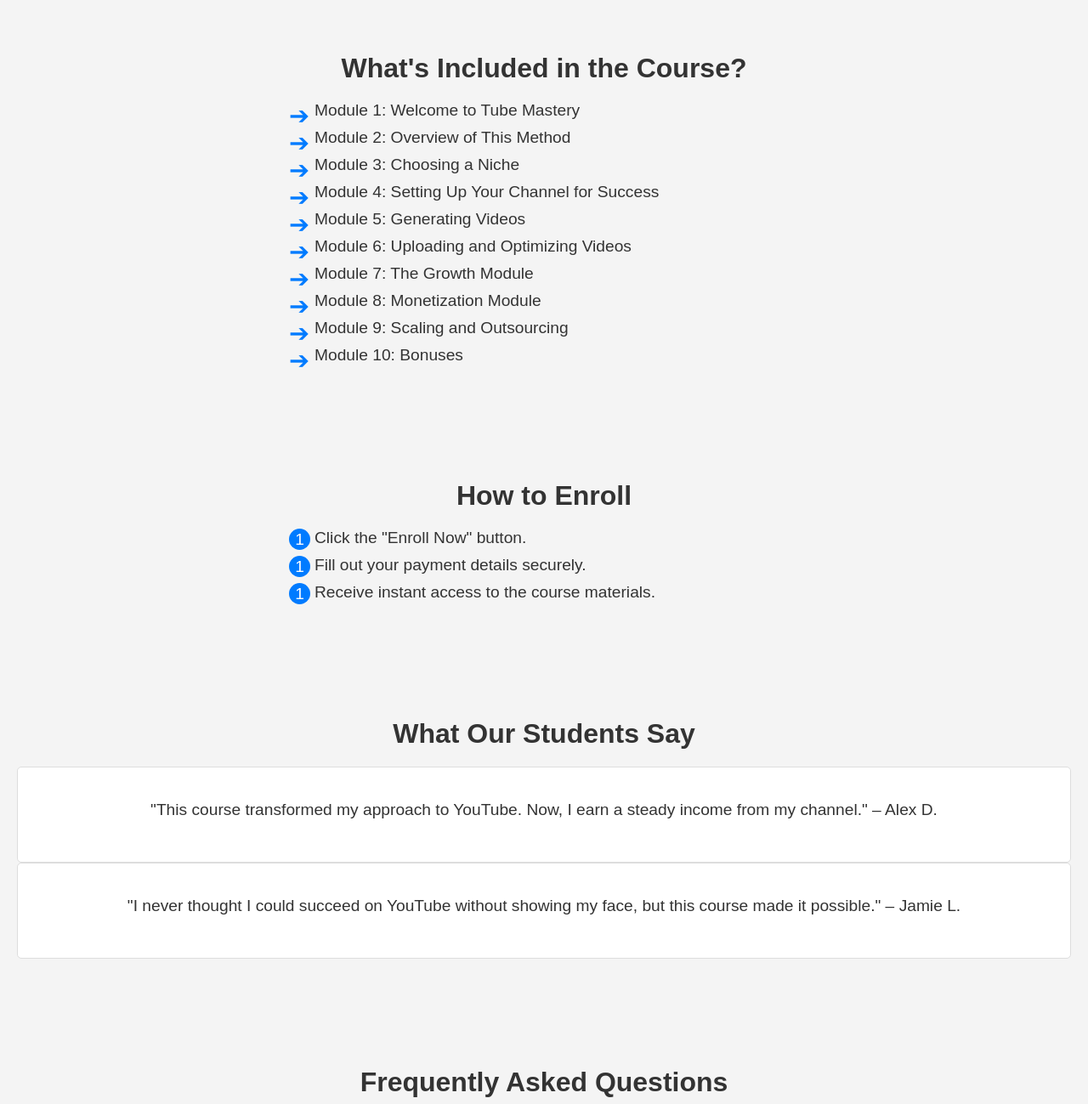
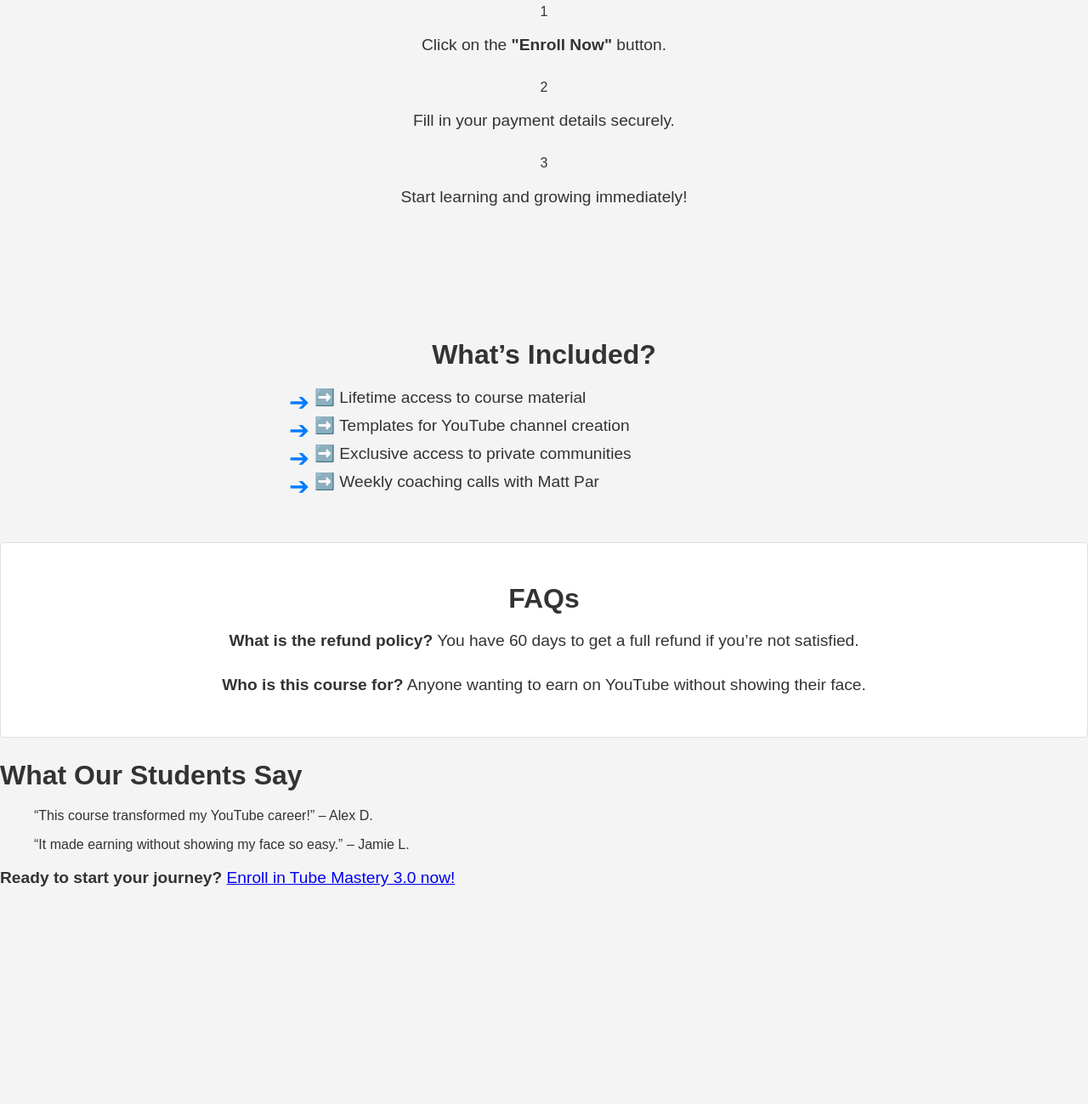
Before and after one commit to riteshgondhale/tube-mastery-landing-page, a plain HTML site: page index.html in a window 1280 px wide. Shown: the part 747-2046 px from the top of the page at 85% size. After the commit the page ends 1821 px from the top, so only its background shows below. Drawn offline with Linux system fonts and the light colour scheme; a script that the page names is missing.

Commit message:
Update index.html

```diff
--- a/index.html
+++ b/index.html
@@ -3,73 +3,68 @@
 <head>
   <meta charset="UTF-8">
   <meta name="viewport" content="width=device-width, initial-scale=1.0">
-    <title>Tube Mastery and Monetization 3.0</title>
+  <title>Tube Mastery and Monetization</title>
   <link rel="stylesheet" href="styles.css">
   <script src="script.js" defer></script>
 </head>
 <body>
+  <div class="container">
     <header>
       <h1>Unlock YouTube Success Without Showing Your Face</h1>
-        <p>Join 'Tube Mastery and Monetization 3.0' and start your journey to a profitable YouTube channel today.</p>
-        <a href="https://mattpar.com/tube-mastery-ds#aff=RiteshGondhale" class="cta-button">Enroll Now</a>
+      <p>Join <b>Tube Mastery and Monetization 3.0</b> and transform your YouTube journey today.</p>
+      <button id="enroll-btn" class="cta-btn">Enroll Now</button>
+      <p class="timer-text">Limited Time Offer Ends In: <span id="timer">15:00</span></p>
     </header>
-    <section class="timer">
-        <p>Limited Time Offer! Price increases in:</p>
-        <div id="countdown">15:00</div>
-    </section>
-    <section class="benefits">
+
+    <section class="why-choose">
       <h2>Why Choose This Course?</h2>
       <ul>
-            <li>Step-by-step guidance from an expert</li>
-            <li>Access to a supportive community</li>
-            <li>Proven strategies for channel growth</li>
+        <li>➡️ Step-by-step guidance from an expert</li>
+        <li>➡️ Proven strategies for channel growth</li>
+        <li>➡️ Access to a supportive community</li>
       </ul>
     </section>
-    <section class="course-details">
-        <h2>What's Included in the Course?</h2>
+
+    <section class="steps-to-buy">
+      <h2>How to Enroll in 3 Easy Steps</h2>
+      <div class="steps">
+        <div class="step">
+          <span class="circle">1</span>
+          <p>Click on the <b>"Enroll Now"</b> button.</p>
+        </div>
+        <div class="step">
+          <span class="circle">2</span>
+          <p>Fill in your payment details securely.</p>
+        </div>
+        <div class="step">
+          <span class="circle">3</span>
+          <p>Start learning and growing immediately!</p>
+        </div>
+      </div>
+    </section>
+
+    <section class="course-benefits">
+      <h2>What’s Included?</h2>
       <ul>
-            <li>Module 1: Welcome to Tube Mastery</li>
-            <li>Module 2: Overview of This Method</li>
-            <li>Module 3: Choosing a Niche</li>
-            <li>Module 4: Setting Up Your Channel for Success</li>
-            <li>Module 5: Generating Videos</li>
-            <li>Module 6: Uploading and Optimizing Videos</li>
-            <li>Module 7: The Growth Module</li>
-            <li>Module 8: Monetization Module</li>
-            <li>Module 9: Scaling and Outsourcing</li>
-            <li>Module 10: Bonuses</li>
+        <li>➡️ Lifetime access to course material</li>
+        <li>➡️ Templates for YouTube channel creation</li>
+        <li>➡️ Exclusive access to private communities</li>
+        <li>➡️ Weekly coaching calls with Matt Par</li>
       </ul>
     </section>
-    <section class="purchase-steps">
-        <h2>How to Enroll</h2>
-        <ol>
-            <li>Click the "Enroll Now" button.</li>
-            <li>Fill out your payment details securely.</li>
-            <li>Receive instant access to the course materials.</li>
-        </ol>
+
+    <section class="faq">
+      <h2>FAQs</h2>
+      <p><b>What is the refund policy?</b> You have 60 days to get a full refund if you’re not satisfied.</p>
+      <p><b>Who is this course for?</b> Anyone wanting to earn on YouTube without showing their face.</p>
     </section>
-    <section class="testimonials">
+
+    <footer>
       <h2>What Our Students Say</h2>
-        <div class="testimonial">
-            <p>"This course transformed my approach to YouTube. Now, I earn a steady income from my channel." – Alex D.</p>
+      <blockquote>“This course transformed my YouTube career!” – Alex D.</blockquote>
+      <blockquote>“It made earning without showing my face so easy.” – Jamie L.</blockquote>
+      <p><b>Ready to start your journey?</b> <a href="https://mattpar.com/tube-mastery-ds#aff=RiteshGondhale" class="enroll-link">Enroll in Tube Mastery 3.0 now!</a></p>
+    </footer>
   </div>
-        <div class="testimonial">
-            <p>"I never thought I could succeed on YouTube without showing my face, but this course made it possible." – Jamie L.</p>
-        </div>
-    </section>
-    <section class="faqs">
-        <h2>Frequently Asked Questions</h2>
-        <div class="faq">
-            <h3>What is the refund policy?</h3>
-            <p>We offer a 60-day money-back guarantee. If you're not satisfied, you can request a full refund within this period. 4</p>
-        </div>
-        <div class="faq">
-            <h3>Will I have support during the course?</h3>
-            <p>Yes, we provide daily support through our private student community, where all questions are answered. 5</p>
-        </div>
-    </section>
-    <footer>
-        <p>Ready to start your YouTube journey? <a href="https://mattpar.com/tube-mastery-ds#aff=RiteshGondhale">Enroll in 'Tube Mastery and Monetization 3.0'</a> today and take the first step towards your online success.</p>
-    </footer>
 </body>
 </html>
```
Lines whose indentation alone changed are shown as unchanged.
